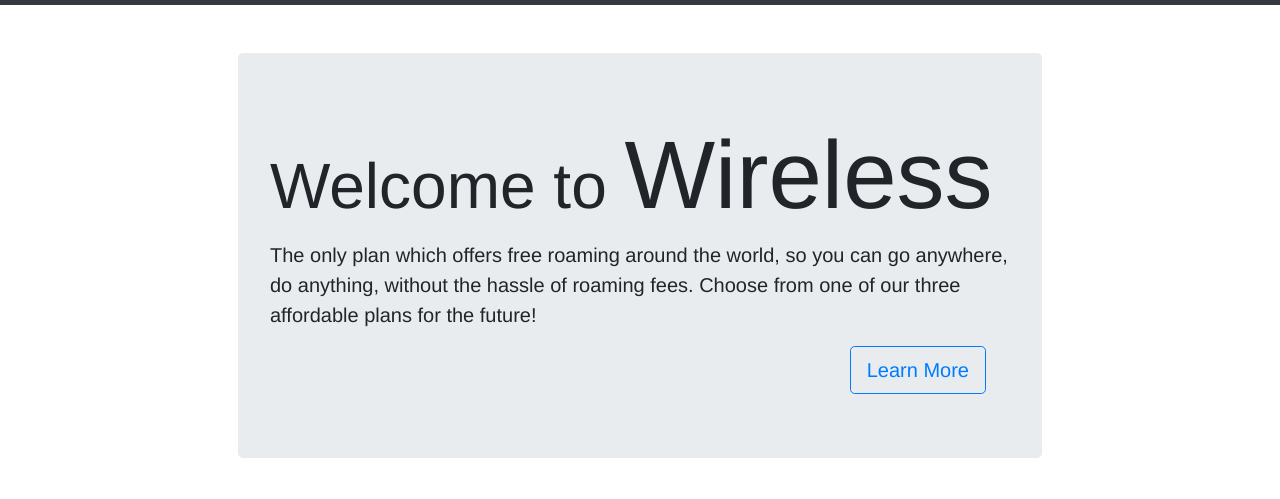
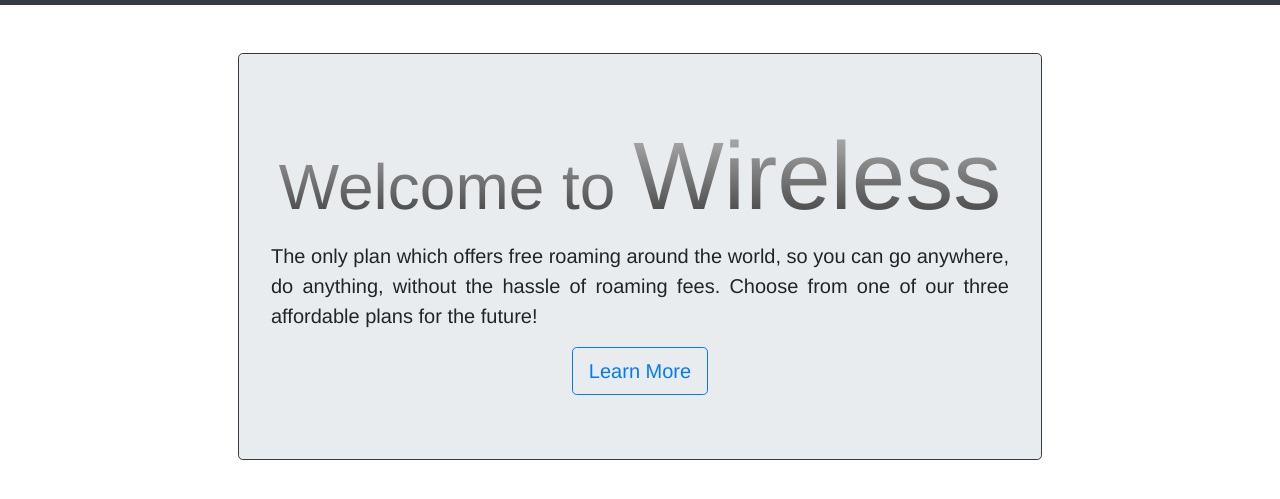
Before and after one commit to nickkniola/wireless, a website: page index.html in a window 1280 px wide. Shown: the part 65-564 px from the top of the page. Drawn offline with nearby package versions, Linux system fonts and the light colour scheme.

Commit message:
Text and Border changes

```diff
--- a/css/styles.css
+++ b/css/styles.css
@@ -1,9 +1,8 @@
-/* .big-banner {
-    background-image: url(../img/meadow.jpg);
-}  */
 
   .jumbotron {
-    margin: 0;
+    margin-top: 0;
+    border-style: solid;
+
 }
 
 .wireless-home {
@@ -11,7 +10,10 @@
 }
 
 h1 {
-    font-family: Helvetica, sans-serif;
+  font-family: Helvetica, sans-serif;
+  background: -webkit-linear-gradient(silver, #333);
+  -webkit-background-clip: text;
+  -webkit-text-fill-color: transparent;
 }
 
 body {
--- a/index.html
+++ b/index.html
@@ -42,13 +42,13 @@
 
 
     <div class="container-fluid wireless-home pt-5 px-md-5" style="height:800px;">
-        <div class="jumbotron">
+        <div class="jumbotron border border-dark">
             <div class="row">
-                <div class="col">
-                    <h1>Welcome to <span id="wireless-title">Wireless<span></h1>
-                    <p class="lead">The only plan which offers free roaming around the world, so you can go anywhere, do anything, without the hassle of roaming fees. Choose from one of our three affordable plans for the future!</p>
-                    <div class="float-right mr-4">
-                        <a class="btn btn-lg btn-outline-primary" href="plans.html" role="button">Learn More</a>
+                <div class="col text-center">
+                    <h1>Welcome to <span id="wireless-title">Wireless</span></h1>
+                    <p class="lead text-justify">The only plan which offers free roaming around the world, so you can go anywhere, do anything, without the hassle of roaming fees. Choose from one of our three affordable plans for the future!</p>
+                    <div class="text-center mt-1">
+                        <a class="btn btn-lg btn-outline-primary " href="plans.html" role="button">Learn More</a>
                     </div>
                 </div>
             </div>
```
Also changed, not shown: plans.html (+3 -3 lines).
